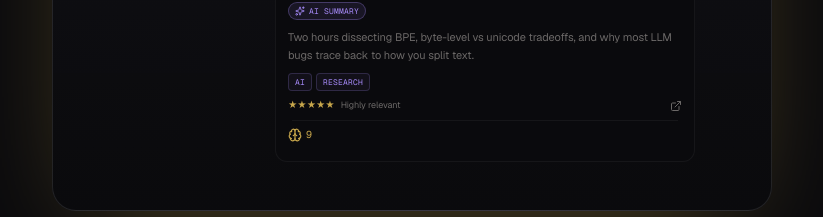
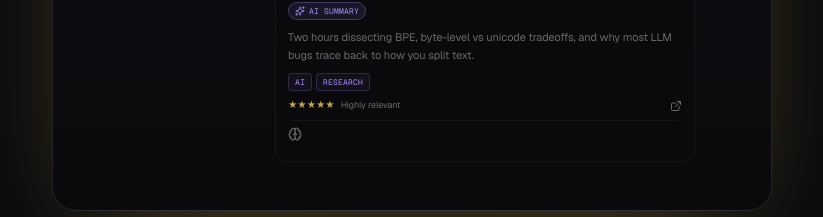
Before and after one commit to Falconinium/thirdmind-landingpage, a Next.js app: page / in a window 1280 px wide. Shown: the part 1180-1397 px from the top of the page, without its empty margins (228-1051 px from the left). Built offline with nearby package versions, Linux system fonts and the light colour scheme.

Commit message:
Replace brain counter with a gray brain that loops a click animation

```diff
--- a/app/globals.css
+++ b/app/globals.css
@@ -115,3 +115,28 @@
 .ai-cascade {
   animation: ai-cascade 0.4s cubic-bezier(0.16, 1, 0.3, 1) both;
 }
+
+/* Brain click loop: subtle gray, presses every ~3s, finishes gold to imply a
+   reaction landed, then resets. Pure visual cue — no count shown. */
+@keyframes brain-click {
+  0%, 75%, 100% {
+    transform: scale(1);
+    color: var(--color-text-muted);
+  }
+  82% {
+    transform: scale(0.78);
+    color: var(--color-text-muted);
+  }
+  90% {
+    transform: scale(1.18);
+    color: var(--color-accent);
+  }
+  96% {
+    transform: scale(1);
+    color: var(--color-accent);
+  }
+}
+.brain-click {
+  animation: brain-click 3.4s cubic-bezier(0.34, 1.56, 0.64, 1) infinite;
+  transform-origin: center;
+}
--- a/components/ChannelMockup.tsx
+++ b/components/ChannelMockup.tsx
@@ -90,7 +90,6 @@ export function ChannelMockup() {
             gradient:
               'linear-gradient(135deg, rgba(167,139,250,0.22), rgba(201,168,76,0.12))',
           }}
-          brains={9}
           align="right"
           loading={analyzing}
         />
@@ -159,7 +158,6 @@ function Message({
   time,
   message,
   embed,
-  brains,
   align = 'left',
   loading = false,
 }: {
@@ -178,7 +176,6 @@ function Message({
     icon: React.ComponentType<{ className?: string }>
     gradient?: string
   }
-  brains: number
   align?: 'left' | 'right'
   loading?: boolean
 }) {
@@ -306,13 +303,12 @@ function Message({
                 <div className="mx-1 mt-2 h-px bg-white/5" />
                 <div
                   className={
-                    'mt-1.5 flex items-center gap-1 text-[var(--color-accent)] ' +
+                    'mt-1.5 flex items-center gap-1 ' +
                     (reverse ? 'justify-start' : 'justify-end')
                   }
                   style={{ fontFamily: 'var(--font-mono)' }}
                 >
-                  <Brain className="h-3.5 w-3.5" />
-                  <span className="text-[10px]">{brains}</span>
+                  <Brain className="h-3.5 w-3.5 brain-click text-[var(--color-text-muted)]" />
                 </div>
               </div>
             )}
```
